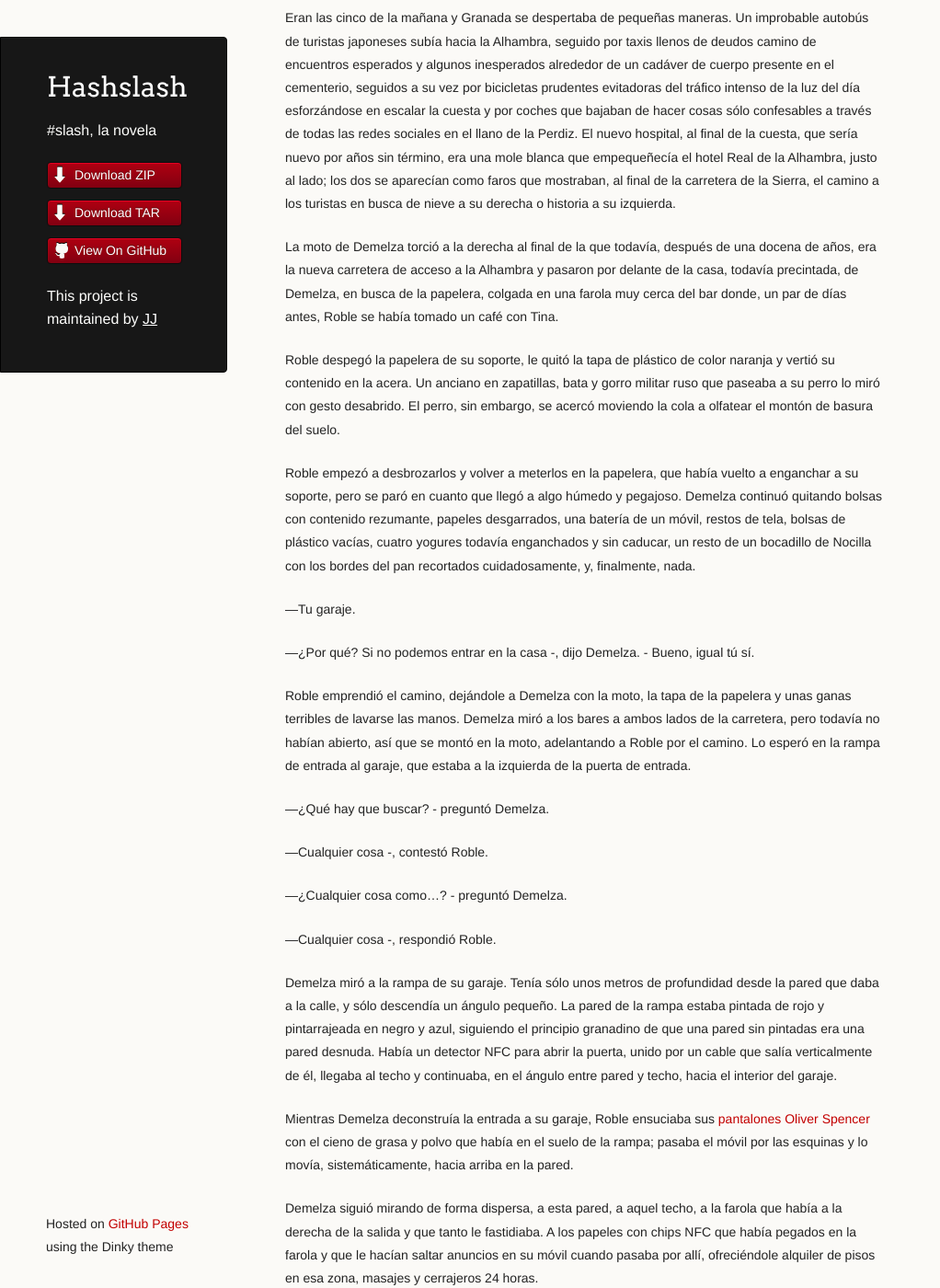
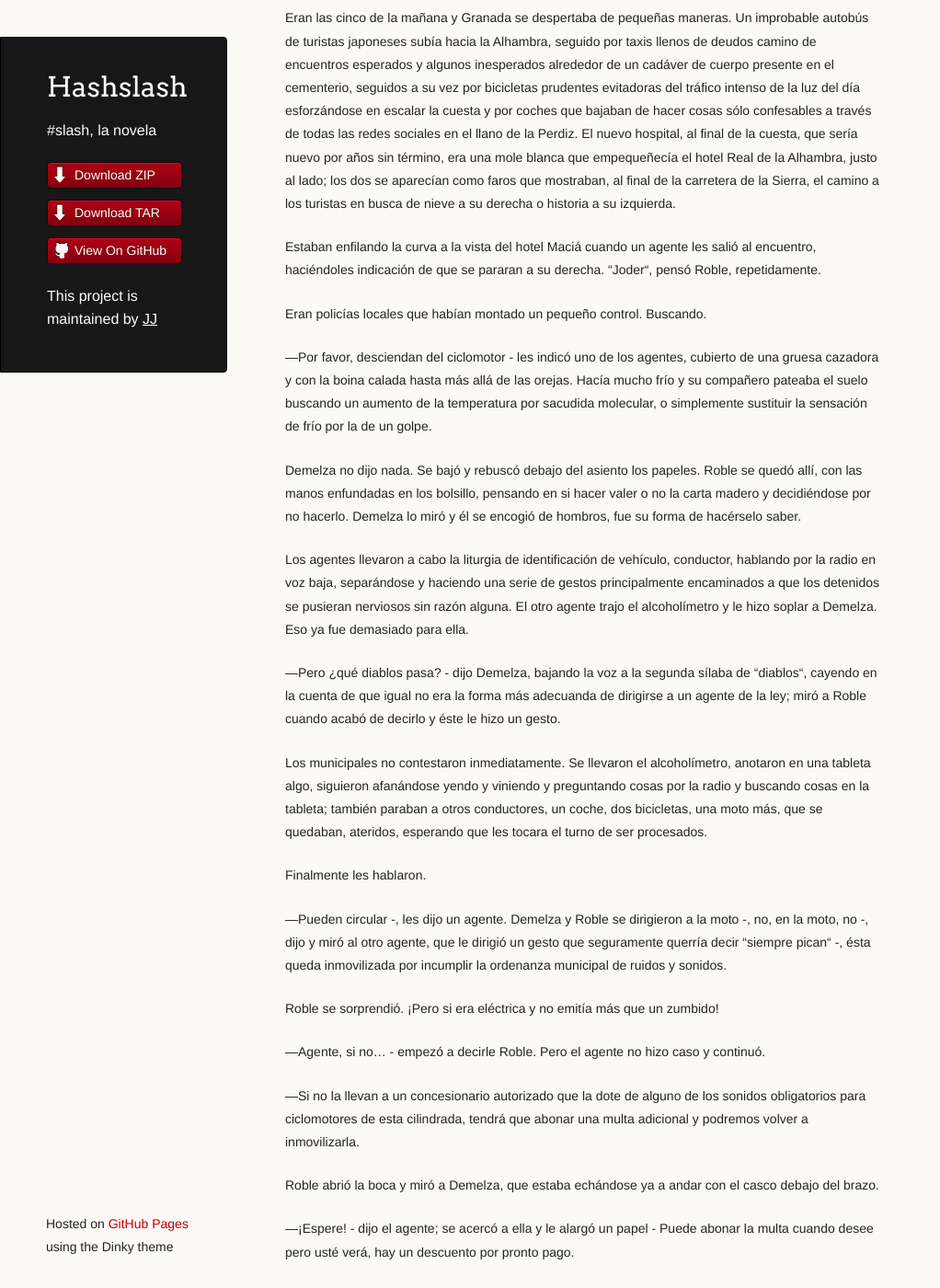
Before and after one commit to JJ/HashSlash, a Jekyll site: the page built from texto/HashSlash.md, in a window 1280 px wide and 1400 px high, scrolled down 62891 px. Shown: the whole window at 92% size, without its empty margins (0-1022 px from the left). Built offline with Jekyll 4.4.1, drawn with Linux system fonts in a browser that asks for light colours; some of the changed text lies outside the part shown.

Commit message:
Sync texto/HashSlash.md from master to gh-pages

```diff
--- a/texto/HashSlash.md
+++ b/texto/HashSlash.md
@@ -3170,9 +3170,80 @@ los dos se aparecían como faros que mostraban, al final de la
 carretera de la Sierra, el camino a los turistas en busca de nieve a su derecha o
 historia a su izquierda.
 
-La moto de Demelza torció a la derecha al final de la que todavía, después de una docena de años, era la nueva carretera de
-acceso a la Alhambra  y pasaron por
-delante de la casa, todavía precintada, de Demelza, en busca de la
+Estaban enfilando la curva a la vista del hotel Maciá cuando un agente
+les salió al encuentro, haciéndoles indicación de que se pararan a su
+derecha. “Joder“, pensó Roble, repetidamente.
+
+Eran policías locales que habían montado un pequeño
+control. Buscando.
+
+—Por favor, desciendan del ciclomotor - les indicó uno de los agentes,
+cubierto de una gruesa cazadora y con la boina calada hasta más allá
+de las orejas. Hacía mucho frío y su compañero pateaba el suelo
+buscando un aumento de la temperatura por sacudida molecular, o
+simplemente sustituir la sensación de frío por la de un golpe.
+
+Demelza no dijo nada. Se bajó y rebuscó debajo del asiento los
+papeles. Roble se quedó allí, con las manos enfundadas en los
+bolsillo, pensando en si hacer valer o no la carta madero y
+decidiéndose por no hacerlo. Demelza lo miró y él se encogió de
+hombros, fue su forma de hacérselo saber.
+
+Los agentes llevaron a cabo la liturgia de identificación de vehículo,
+conductor, hablando por la radio en voz baja, separándose y haciendo
+una serie de gestos principalmente encaminados a que los detenidos se
+pusieran nerviosos sin razón alguna. El otro agente trajo el
+alcoholímetro y le hizo soplar a Demelza. Eso ya fue demasiado para
+ella.
+
+—Pero ¿qué diablos pasa? - dijo Demelza, bajando la voz a la segunda
+sílaba de “diablos“, cayendo en la cuenta de que igual no era la forma
+más adecuanda de dirigirse a un agente de la ley; miró a Roble cuando
+acabó de decirlo y éste le hizo un gesto.
+
+Los municipales no contestaron inmediatamente. Se llevaron el
+alcoholímetro, anotaron en una tableta algo, siguieron afanándose
+yendo y viniendo y preguntando cosas por la radio y buscando cosas en
+la tableta; también paraban a otros conductores, un coche, dos
+bicicletas, una moto más, que se quedaban, ateridos, esperando que les
+tocara el turno de ser procesados.
+
+Finalmente les hablaron.
+
+—Pueden circular -, les dijo un agente. Demelza y Roble se dirigieron
+a la moto -, no, en la moto, no -, dijo y miró al otro agente, que le
+dirigió un gesto que seguramente querría decir “siempre pican“ -, ésta
+queda inmovilizada por incumplir la ordenanza municipal de ruidos y
+sonidos.
+
+Roble se sorprendió. ¡Pero si era eléctrica y no emitía más que un
+zumbido!
+
+—Agente, si no... - empezó a decirle Roble. Pero el agente no hizo
+caso y continuó.
+
+—Si no la llevan a un concesionario autorizado que la dote de alguno
+de los sonidos obligatorios para ciclomotores de esta cilindrada,
+tendrá que abonar una multa adicional y podremos volver a
+inmovilizarla.
+
+Roble abrió la boca y miró a Demelza, que estaba echándose ya a
+ andar con el casco debajo del brazo.
+
+ —¡Espere! - dijo el agente; se acercó a ella y le alargó un papel -
+ Puede abonar la multa cuando desee pero usté verá, hay un descuento
+ por pronto pago.
+
+ Demelza le arrebató el papel de las manos y se lo metió en un
+ bolsillo, arrugado. Roble se puso a su altura.
+
+ —Es que no puedo soportar los sonidos que venden, qué quieres que te
+ diga. Y además, no encajan con el tuneado. Cualquiera que pongo me pone de los nervios. Así que los quito
+ y si me tienen que poner una multa, la pago y listo.
+
+ Roble siguió andando con ella. No estaban lejos de la casa donde
+ había sucedido el asesinato. Un minuto más tarde pasaron por
+delante ella, todavía precintada, en busca de la
 papelera, colgada en una farola muy cerca del bar donde, un par de
 días antes, Roble se había tomado un café con Tina.
 
```
